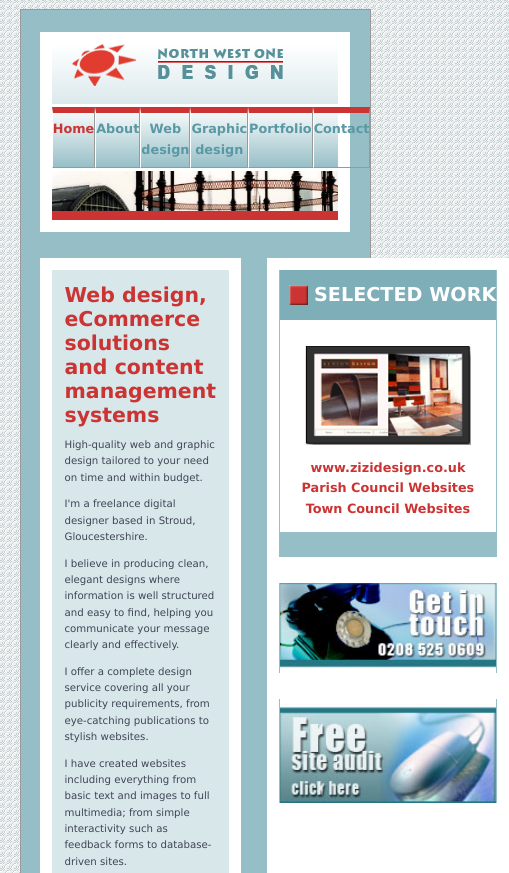
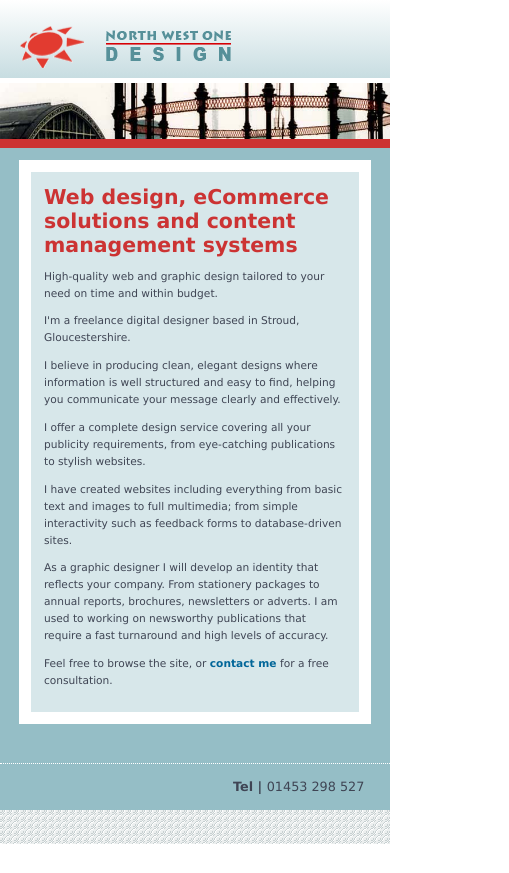
Before and after one commit to knavesmireBoy/nw1design, a plain HTML site: page index.html in a window 390 px wide. Shown: the top 873 px of the page, 509 px wide, since content can reach past the window. After the commit the page ends 844 px from the top, so only its background shows below. Drawn offline with Linux system fonts and the light colour scheme.

Commit message:
mobile...

```diff
--- a/index.html
+++ b/index.html
@@ -64,7 +64,7 @@
                 </aside></main>
 			<!--<p><a href="http://www.fieldstherapies.co.uk"><img src="images/buttons/quote.jpg" alt="massage hackney" width="193" height="180" border="0" usemap="#Map" /></a> -->
 		</div>
-		<footer role="contentinfo"></footer>
+		<footer role="contentinfo"><p><strong>Tel </strong>01453 298 527</p></footer>
 	</div>
 	<script src="js/viewportSize.js"></script>
 
--- a/sass/components/_bolt.scss
+++ b/sass/components/_bolt.scss
@@ -15,9 +15,9 @@ a {
 	color: #069;
 	font-weight: 700;
 }
-p {
+main p {
 	margin: 1em 0;
-    font-size: calc( 11px + (3 * ((100vw - 574px) / (1280 - 574))));
+    font-size: calc( 12px + (3 * ((100vw - 667px) / (1280 - 667))));
 }
 img {
 	/*max-width: 100%;
@@ -31,6 +31,16 @@ img {
 nav {
 	border-width: 0 0 .3em 0;
 	margin: 1.4em 0 0;
+}
+
+footer {
+    text-align: right;
+    padding: 1em 2em 1em 0;
+    border: dotted 1px white;
+    border-width: 1px 0 0;
+}
+footer strong:after {
+    content: ' | ';
 }
 
    input {
@@ -50,9 +60,6 @@ header > a {
     vertical-align: top
 }
 
-#menu-toggle:checked ~ a {
-    @include hide();
-}
 
 
 header nav > ul {
@@ -60,7 +67,6 @@ header nav > ul {
 	& > li {
 		flex: 1 3 10em;
         position: relative;
-        width: 15em;
         &:nth-child(4){
            flex: 1 1 10em;
         }
@@ -236,4 +242,72 @@ main aside section {
             color: $col-hi;
      }
     }
+
+@media only screen and (max-width: 768px) {
+    main {
+        display: block;
+    }
+    main > section {
+        margin: 0;
+    }
+    #menu-toggle ~ a + nav {
+        @include hide();
+    }
+    main aside, #nav li ul {
+        @include hide();
+    }
+
+    aside {
+        border-top: .4em solid white;
+    }
+    main > aside > section {
+        width: 100%;
+    }
+    header nav {
+        position: absolute;
+    }
+    #menu-toggle:checked ~ a + nav {
+        left: 0;
+    }
+    header > nav ul {
+        display: block;
+        background: hsla(255, 255, 255, 0.95);
+        border: 0 solid;
+        text-align: left;
+        line-height: 2;
+        margin: -1em 0 0 1em;
+        display: inline-block;
+        padding: 0 1em;
+        box-shadow: 1px 1px 2px #000;
+
+    }
+    header > nav ul li {
+        border: 1px solid #999;
+        border-width: 0 0 1px;
+        &:last-child {
+            border-width: 0;
+        }
+        a {
+        padding: 0;
+            &:hover {
+        background: none;
+    }
+    }
+    }
+
+    #wrapper, header {
+        width: 100%;
+        margin: 0 auto;
+        padding: 0;
+        border-width: 0;
+    }
+
+    header {
+        padding: 2em 0 0;
+    }
+    header > a {
+        margin: 0 0 1em;
+    }
+
+}
 //images/buttons/quote.jpg
```
Also changed, not shown: css/main.css, 1 other file.
